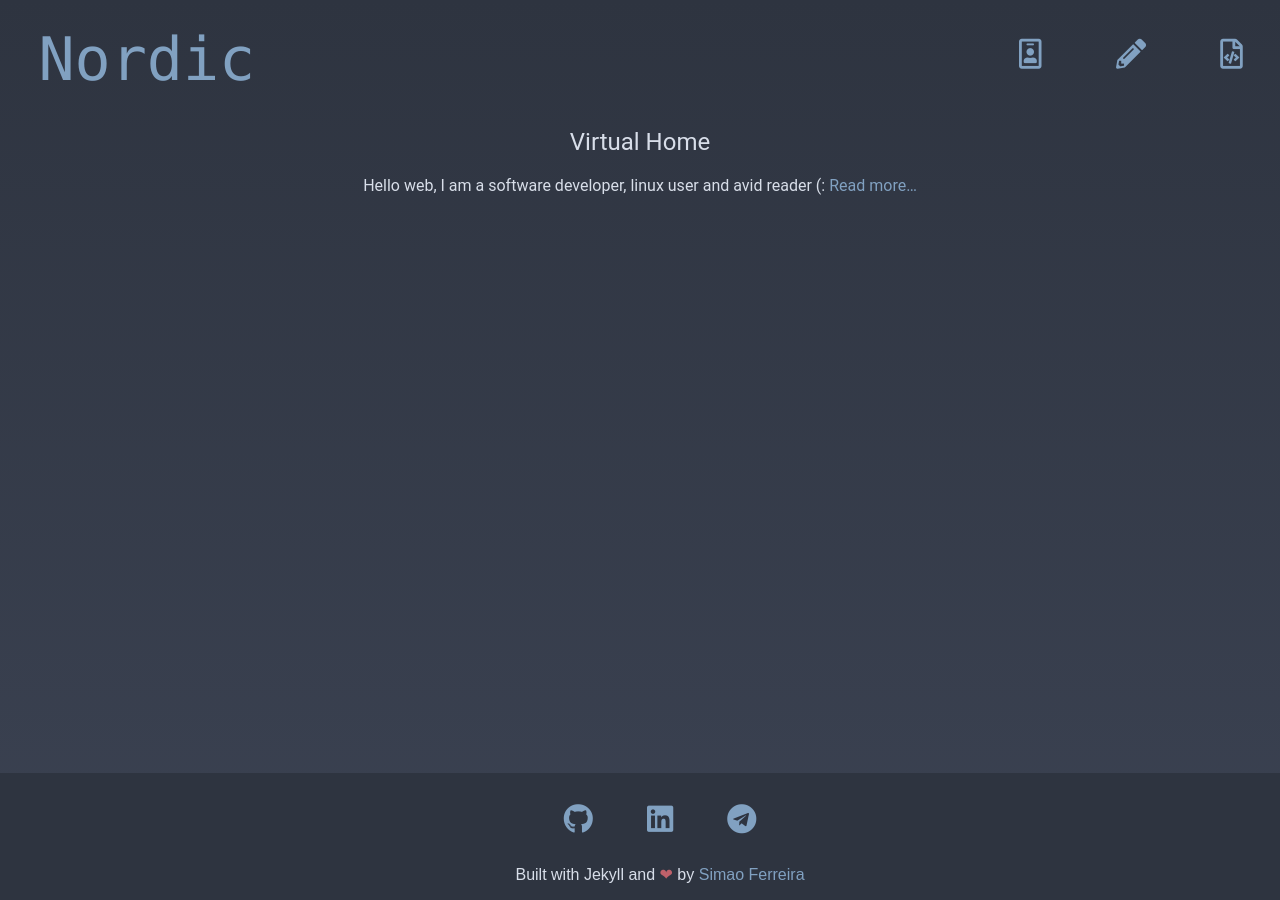
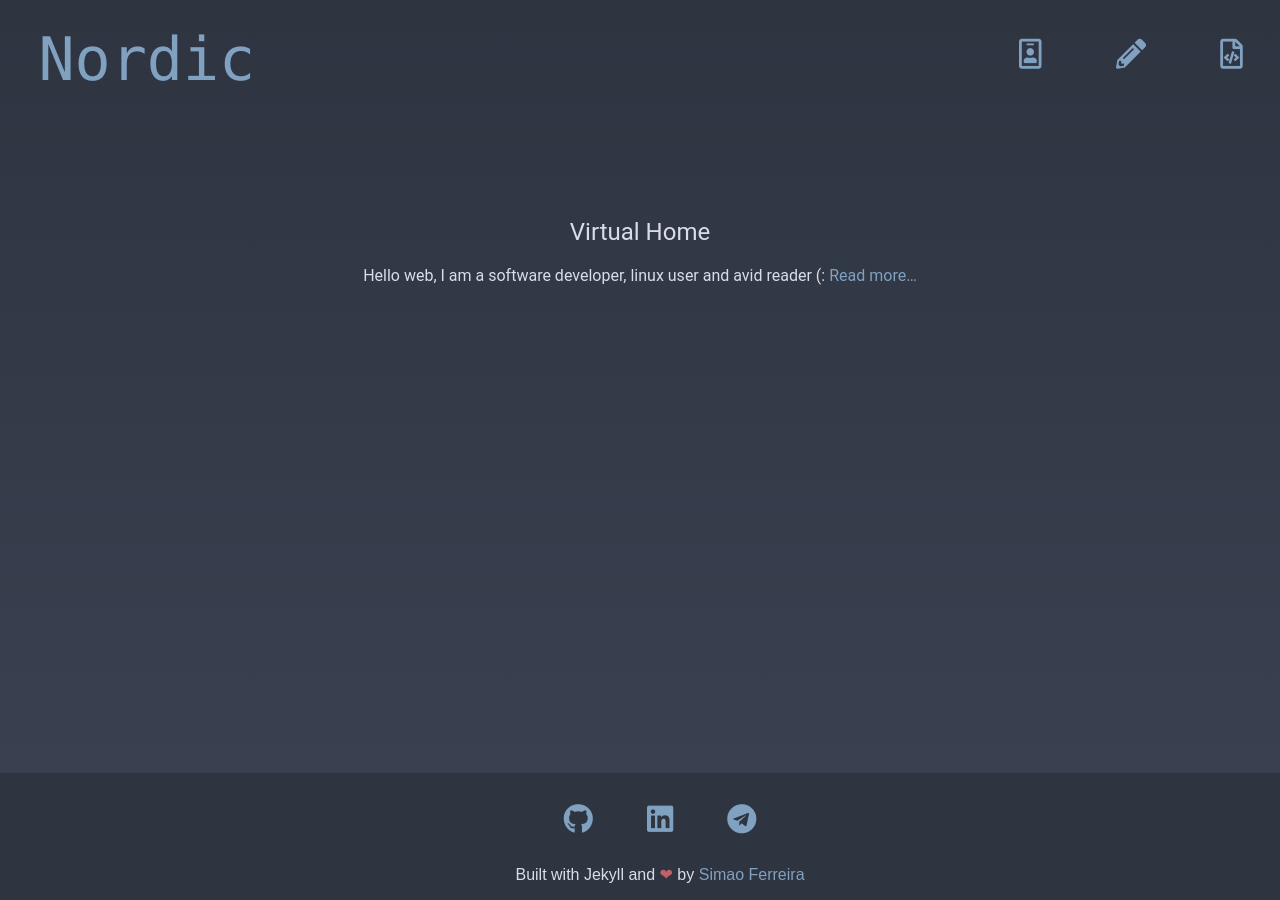
Before and after one commit to simao-ferreira/simao-ferreira.github.io, a Jekyll site: the page built from index.markdown, in a window 1280 px wide. Built offline with Jekyll 4.4.1, drawn with Linux system fonts in a browser that asks for light colours; nearby versions of some CDN libraries.

Commit message:
STATIC: Add padding to avoid content and header mix

```diff
--- a/_layouts/default.html
+++ b/_layouts/default.html
@@ -1,13 +1,13 @@
 <!DOCTYPE html>
 <html>
         {% include head.html %}
+        {% include header.html %}
         <body>
-                {% include header.html %}
                 <main class="page-content" aria-label="Content">
                         <div class="wrapper">
                                 {{ content }}
                         </div>
                 </main>
-                {% include footer.html %}
         </body>
+        {% include footer.html %}
 </html>
--- a/_sass/_base.scss
+++ b/_sass/_base.scss
@@ -6,6 +6,16 @@ body {
     background-attachment: fixed !important;
     background: $color-bg;
     background: linear-gradient($color-bg, $color-dark);
+    padding-top: 90px;
+}
+
+.wrapper {
+    text-align: center;
+    font-family: $font-family;
+    font-size: $font-size;
+    color: $color-text;
+    font-weight: normal;
+    margin: 10%;
 }
 
 h1,
@@ -79,12 +89,3 @@ table {
     border-collapse:collapse;
     width:100%;
 }
-
-.wrapper {
-    text-align: center;
-    font-family: $font-family;
-    font-size: $font-size;
-    color: $color-text;
-    font-weight: normal;
-    margin: 10%;
-}
```
